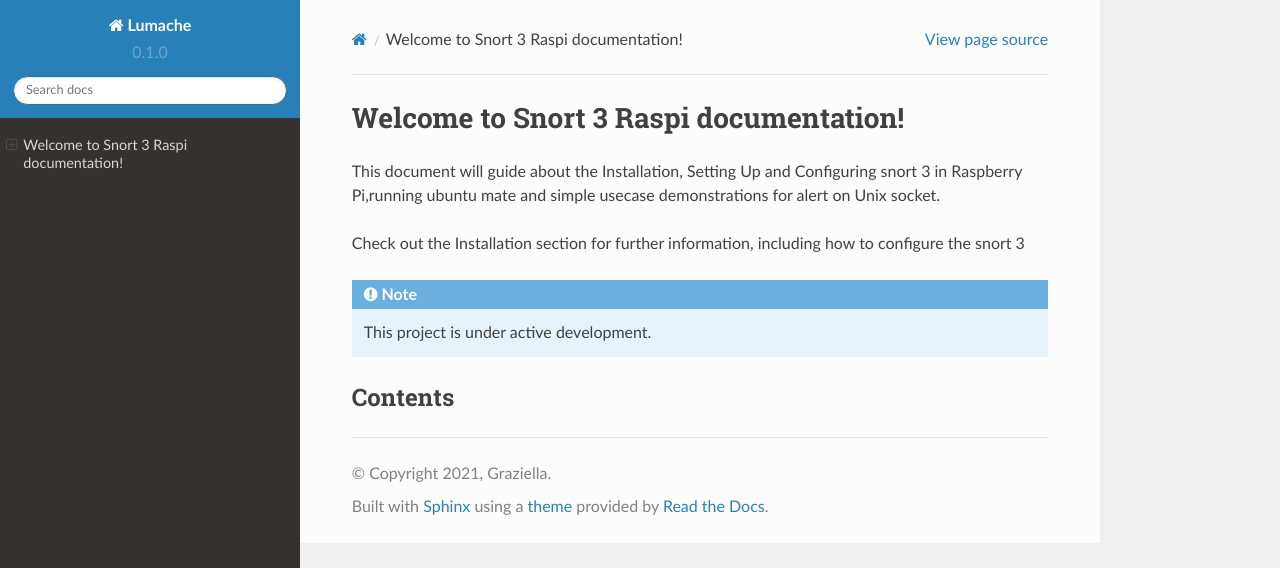
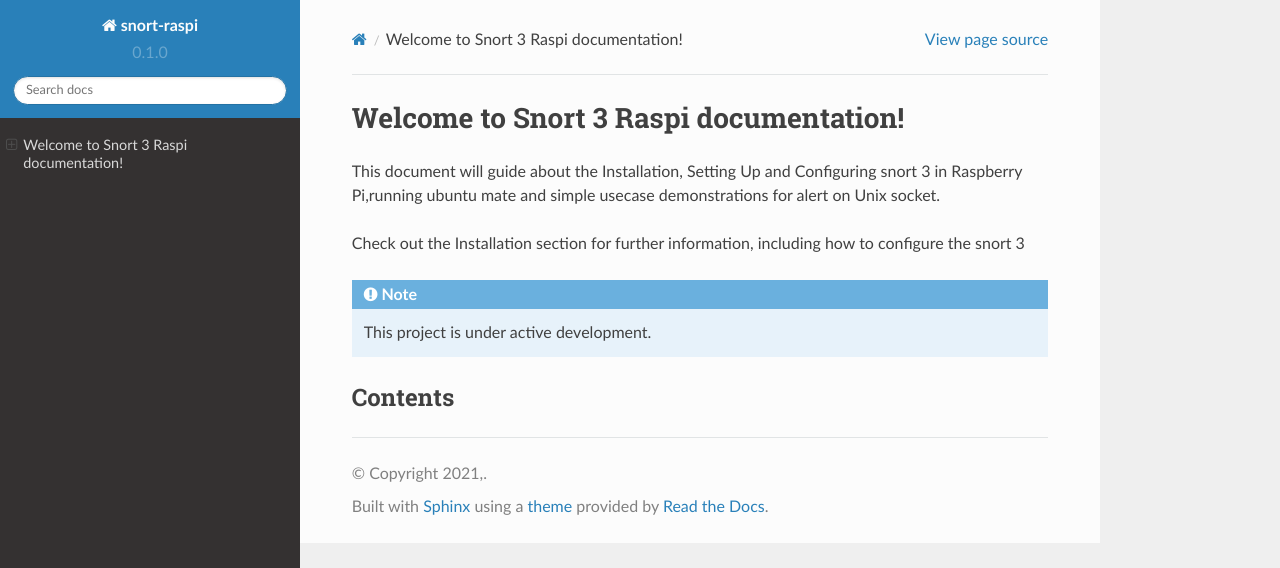
Before and after one commit to 19914039/snort-raspi, a Sphinx documentation site: the page built from docs/source/index.rst, in a window 1280 px wide. Shown: the top 568 px of the page. Built offline with Sphinx 7.4.7 and the Read the Docs theme 2.0.0, drawn with Linux system fonts in a browser that asks for light colours; pages that are not in the unit, such as notebooks, are missing from menus.

Commit message:
Update conf.py

```diff
--- a/docs/source/conf.py
+++ b/docs/source/conf.py
@@ -2,9 +2,9 @@
 
 # -- Project information
 
-project = 'Lumache'
-copyright = '2021, Graziella'
-author = 'Graziella'
+project = 'snort-raspi'
+copyright = '2021,'
+author = 'Suresh'
 
 release = '0.1'
 version = '0.1.0'
```
